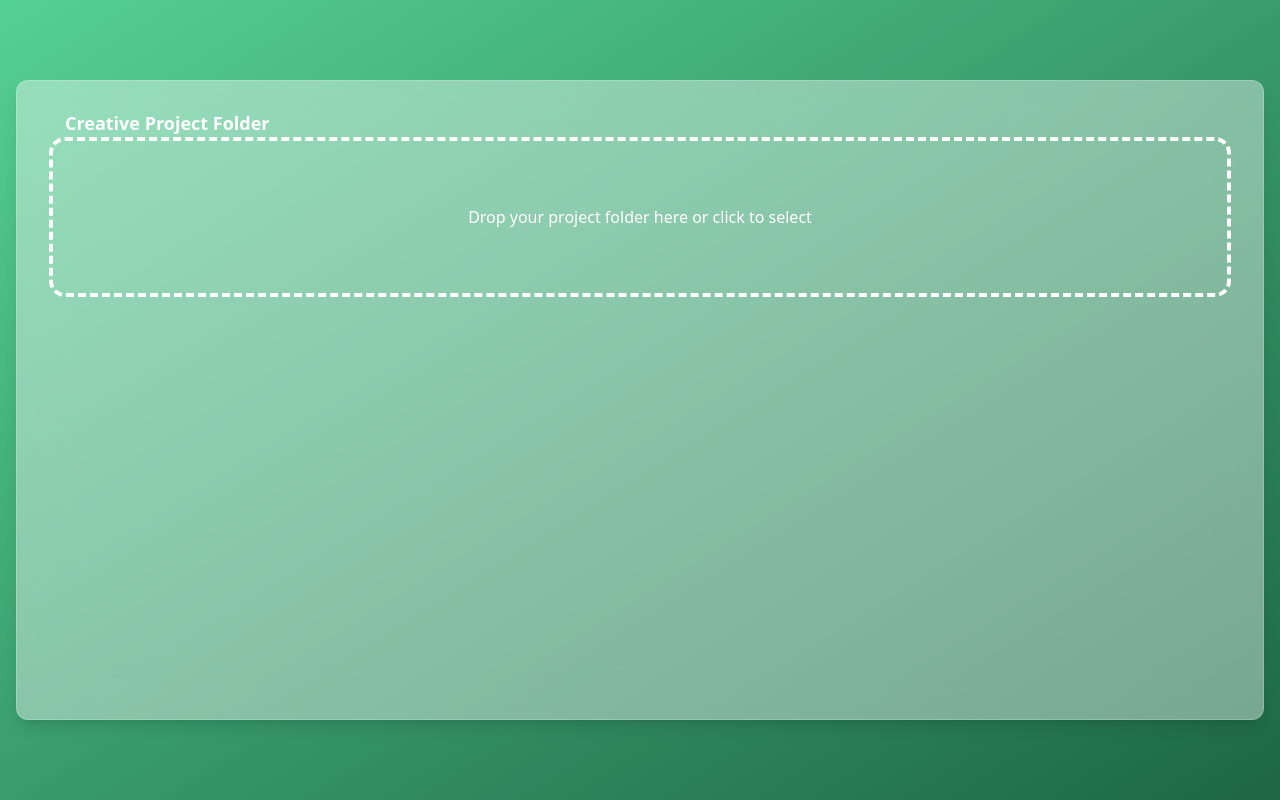
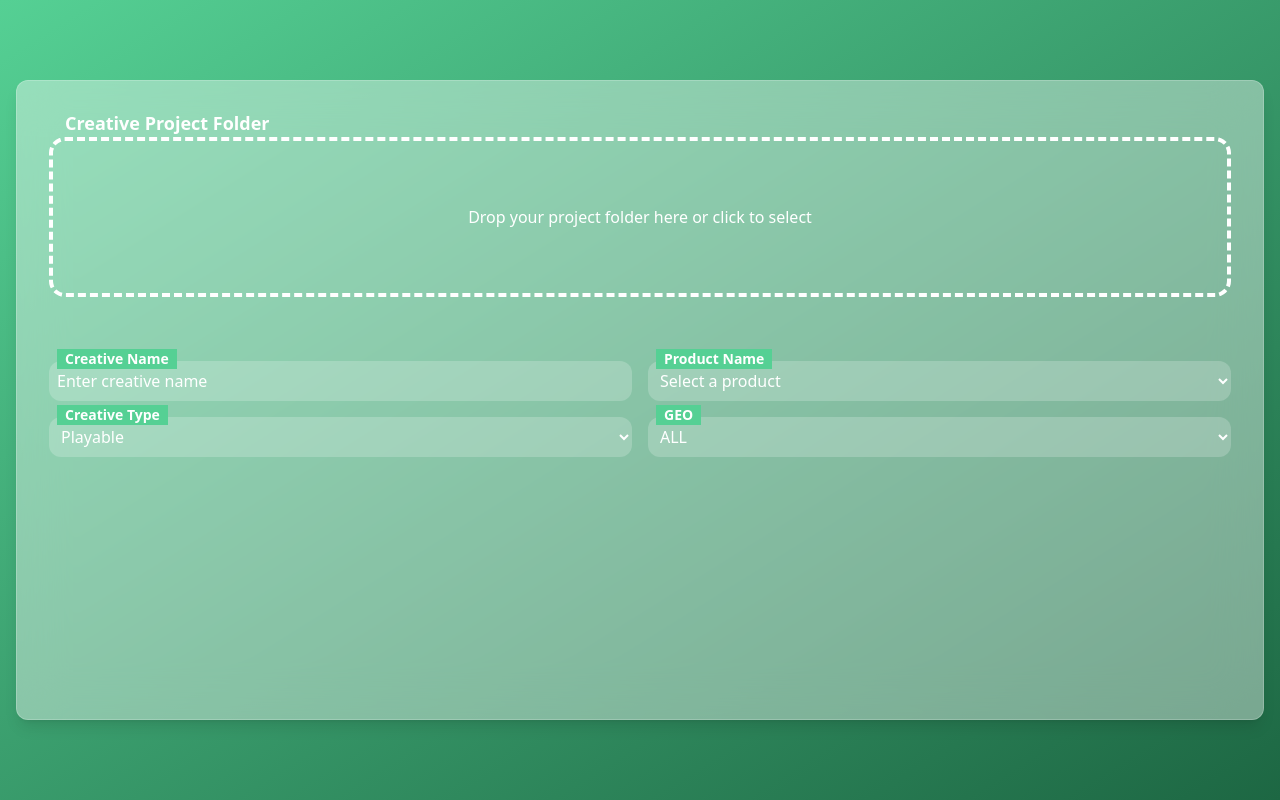
Before and after one commit to dkbozkurt/dkb-AdCraft, a React (Vite) app: page / in a window 1280 px wide. Built offline with nearby package versions, Linux system fonts and the light colour scheme.

Commit message:
NamingArea base with data.ts

```diff
--- a/src/App.tsx
+++ b/src/App.tsx
@@ -1,11 +1,13 @@
 import React from 'react'
 import Background from './components/Background'
 import FileDropArea from './components/FileDropArea'
+import NamingArea from './components/NamingArea'
 
 function App() {
   return (
     <Background>
       <FileDropArea />
+      <NamingArea />
     </Background>
   )
 }
--- a/src/components/NamingArea.tsx
+++ b/src/components/NamingArea.tsx
@@ -1,29 +1,86 @@
 import React, { useState } from 'react'
+import { productNames, creativeTypes, countryCodes } from '../data'
 
-const TextAreas: React.FC = () => {
-    const [textInputs, setTextInputs] = useState(['', '', '', ''])
+const NamingArea: React.FC = () => {
+    const [creativeName, setCreativeName] = useState('')
+    const [productName, setProductName] = useState('')
+    const [creativeType, setCreativeType] = useState('Playable')
+    const [geo, setGeo] = useState('ALL')
 
-    const handleTextChange = (index: number, value: string) => {
-        const newInputs = [...textInputs]
-        newInputs[index] = value
-        setTextInputs(newInputs)
+    const handleCreativeNameChange = (e: React.ChangeEvent<HTMLInputElement>) => {
+        const value = e.target.value.replace(/[\s_]/g, '')
+        setCreativeName(value)
     }
 
     return (
         <div className="grid grid-cols-2 gap-4 mb-4">
-            {textInputs.map((text, index) => (
-                <div key={index} className="relative">
-                    <h3 className="absolute -top-3 left-2 bg-jd-green px-2 text-white text-sm font-bold z-10">Text Area {index + 1}</h3>
-                    <textarea
-                        className="w-full h-24 p-2 rounded-xl bg-red-300 bg-opacity-50 text-white placeholder-white resize"
-                        value={text}
-                        onChange={(e) => handleTextChange(index, e.target.value)}
-                        placeholder={`Enter text for area ${index + 1}`}
+            <div className="relative">
+                <h3 className="absolute -top-3 left-2 z-10 px-2 text-white text-sm font-bold bg-jd-green">Creative Name</h3>
+                <input
+                    type="text"
+                    value={creativeName}
+                    onChange={handleCreativeNameChange}
+                    className="w-full p-2 rounded-xl bg-white bg-opacity-20 text-white placeholder-white"
+                    placeholder="Enter creative name"
+                />
+            </div>
+
+            <div className="relative">
+                <h3 className="absolute -top-3 left-2 z-10 px-2 text-white text-sm font-bold bg-jd-green">Product Name</h3>
+                <select
+                    value={productName}
+                    onChange={(e) => setProductName(e.target.value)}
+                    className="w-full p-2 rounded-xl bg-white bg-opacity-20 text-white"
+                >
+                    <option value="">Select a product</option>
+                    {productNames.map((name) => (
+                        <option key={name} value={name}>
+                            {name}
+                        </option>
+                    ))}
+                </select>
+                {productName === 'Custom' && (
+                    <input
+                        type="text"
+                        value={productName}
+                        onChange={(e) => setProductName(e.target.value)}
+                        className="w-full mt-2 p-2 rounded-xl bg-white bg-opacity-20 text-white placeholder-white"
+                        placeholder="Enter custom product name"
                     />
-                </div>
-            ))}
+                )}
+            </div>
+
+            <div className="relative">
+                <h3 className="absolute -top-3 left-2 z-10 px-2 text-white text-sm font-bold bg-jd-green">Creative Type</h3>
+                <select
+                    value={creativeType}
+                    onChange={(e) => setCreativeType(e.target.value)}
+                    className="w-full p-2 rounded-xl bg-white bg-opacity-20 text-white"
+                >
+                    {creativeTypes.map((type) => (
+                        <option key={type} value={type}>
+                            {type}
+                        </option>
+                    ))}
+                </select>
+            </div>
+
+            <div className="relative">
+                <h3 className="absolute -top-3 left-2 z-10 px-2 text-white text-sm font-bold bg-jd-green">GEO</h3>
+                <select
+                    value={geo}
+                    onChange={(e) => setGeo(e.target.value)}
+                    className="w-full p-2 rounded-xl bg-white bg-opacity-20 text-white"
+                >
+                    {countryCodes.map((code) => (
+                        <option key={code} value={code}>
+                            {code}
+                        </option>
+                    ))}
+                </select>
+            </div>
         </div>
     )
 }
 
-export default TextAreas
+export default NamingArea
--- /dev/null
+++ b/src/data.ts
@@ -0,0 +1,317 @@
+export const productNames = [
+    'Custom',
+    '12Cash',
+    'AgeOfMonuments',
+    'AHappyTurtle',
+    'AmazingPlinko',
+    'Appflame',
+    'Appstation',
+    'Appster',
+    'CashAlarm',
+    'CashArena',
+    'CashCow',
+    'CashEmAll',
+    'CashEmpire',
+    'CashGiraffe',
+    'CashOnDelivery',
+    'CashPaw',
+    'CashPong',
+    'CashTap',
+    'Cashyy',
+    'CoinEmpire',
+    'CoinPop',
+    'FantasyScratch',
+    'Fitplay',
+    'GameXpert',
+    'GetPaid',
+    'GoldenFarmery',
+    'GolfCash',
+    'GreedyDragon',
+    'HappySwine',
+    'JurassicSlots',
+    'JustLotto',
+    'JustMines',
+    'JustPets',
+    'MegaLotto',
+    'MegaSlots',
+    'MoneyHeist',
+    'MoneyRawr',
+    'MoneySlots',
+    'MoneyTurn',
+    'MoneyWell',
+    'PlaySmart',
+    'PSR',
+    'RoyalSlice',
+    'Scratch2Win',
+    'Scratch4Cash',
+    'ScratchCardsPro',
+    'ScratchCash',
+    'ScratchMagic',
+    'Spin4Cash',
+    'SwitchRacerCash',
+    'SwitchRacerOriginal',
+    'TheHappyTurtle',
+    'TheLuckyMiner',
+    'TimeSlots',
+    'WorldOfPlinko',
+    'RvM',
+    'Scratch4Life',
+    'TestEmAll',
+];
+
+
+export const creativeTypes = ['Playable', 'IEC']
+
+export const countryCodes = [
+    'ALL',
+    'AF',
+    'AX',
+    'AL',
+    'DZ',
+    'AS',
+    'AD',
+    'AO',
+    'AI',
+    'AQ',
+    'AG',
+    'AR',
+    'AM',
+    'AW',
+    'AU',
+    'AT',
+    'AZ',
+    'BS',
+    'BH',
+    'BD',
+    'BB',
+    'BY',
+    'BE',
+    'BZ',
+    'BJ',
+    'BM',
+    'BT',
+    'BO',
+    'BQ',
+    'BA',
+    'BW',
+    'BV',
+    'BR',
+    'IO',
+    'BN',
+    'BG',
+    'BF',
+    'BI',
+    'CV',
+    'KH',
+    'CM',
+    'CA',
+    'KY',
+    'CF',
+    'TD',
+    'CL',
+    'CN',
+    'CX',
+    'CC',
+    'CO',
+    'KM',
+    'CD',
+    'CG',
+    'CK',
+    'CR',
+    'CI',
+    'HR',
+    'CU',
+    'CW',
+    'CY',
+    'CZ',
+    'DK',
+    'DJ',
+    'DM',
+    'DO',
+    'EC',
+    'EG',
+    'SV',
+    'GQ',
+    'ER',
+    'EE',
+    'SZ',
+    'ET',
+    'FK',
+    'FO',
+    'FJ',
+    'FI',
+    'FR',
+    'GF',
+    'PF',
+    'TF',
+    'GA',
+    'GM',
+    'GE',
+    'DE',
+    'GH',
+    'GI',
+    'GR',
+    'GL',
+    'GD',
+    'GP',
+    'GU',
+    'GT',
+    'GG',
+    'GN',
+    'GW',
+    'GY',
+    'HT',
+    'HM',
+    'VA',
+    'HN',
+    'HK',
+    'HU',
+    'IS',
+    'IN',
+    'ID',
+    'IR',
+    'IQ',
+    'IE',
+    'IM',
+    'IL',
+    'IT',
+    'JM',
+    'JP',
+    'JE',
+    'JO',
+    'KZ',
+    'KE',
+    'KI',
+    'KP',
+    'KR',
+    'XK',
+    'KW',
+    'KG',
+    'LA',
+    'LV',
+    'LB',
+    'LS',
+    'LR',
+    'LY',
+    'LI',
+    'LT',
+    'LU',
+    'MO',
+    'MG',
+    'MW',
+    'MY',
+    'MV',
+    'ML',
+    'MT',
+    'MH',
+    'MQ',
+    'MR',
+    'MU',
+    'YT',
+    'MX',
+    'FM',
+    'MD',
+    'MC',
+    'MN',
+    'ME',
+    'MS',
+    'MA',
+    'MZ',
+    'MM',
+    'NA',
+    'NR',
+    'NP',
+    'NL',
+    'NC',
+    'NZ',
+    'NI',
+    'NE',
+    'NG',
+    'NU',
+    'NF',
+    'MK',
+    'MP',
+    'NO',
+    'OM',
+    'PK',
+    'PW',
+    'PS',
+    'PA',
+    'PG',
+    'PY',
+    'PE',
+    'PH',
+    'PN',
+    'PL',
+    'PT',
+    'PR',
+    'QA',
+    'RE',
+    'RO',
+    'RU',
+    'RW',
+    'BL',
+    'SH',
+    'KN',
+    'LC',
+    'MF',
+    'PM',
+    'VC',
+    'WS',
+    'SM',
+    'ST',
+    'SA',
+    'SN',
+    'RS',
+    'SC',
+    'SL',
+    'SG',
+    'SX',
+    'SK',
+    'SI',
+    'SB',
+    'SO',
+    'ZA',
+    'GS',
+    'SS',
+    'ES',
+    'LK',
+    'SD',
+    'SR',
+    'SJ',
+    'SE',
+    'CH',
+    'SY',
+    'TW',
+    'TJ',
+    'TZ',
+    'TH',
+    'TL',
+    'TG',
+    'TK',
+    'TO',
+    'TT',
+    'TN',
+    'TR',
+    'TM',
+    'TC',
+    'TV',
+    'UG',
+    'UA',
+    'AE',
+    'GB',
+    'US',
+    'UM',
+    'UY',
+    'UZ',
+    'VU',
+    'VE',
+    'VN',
+    'VG',
+    'VI',
+    'WF',
+    'EH',
+    'YE',
+    'ZM',
+    'ZW'
+];
```
